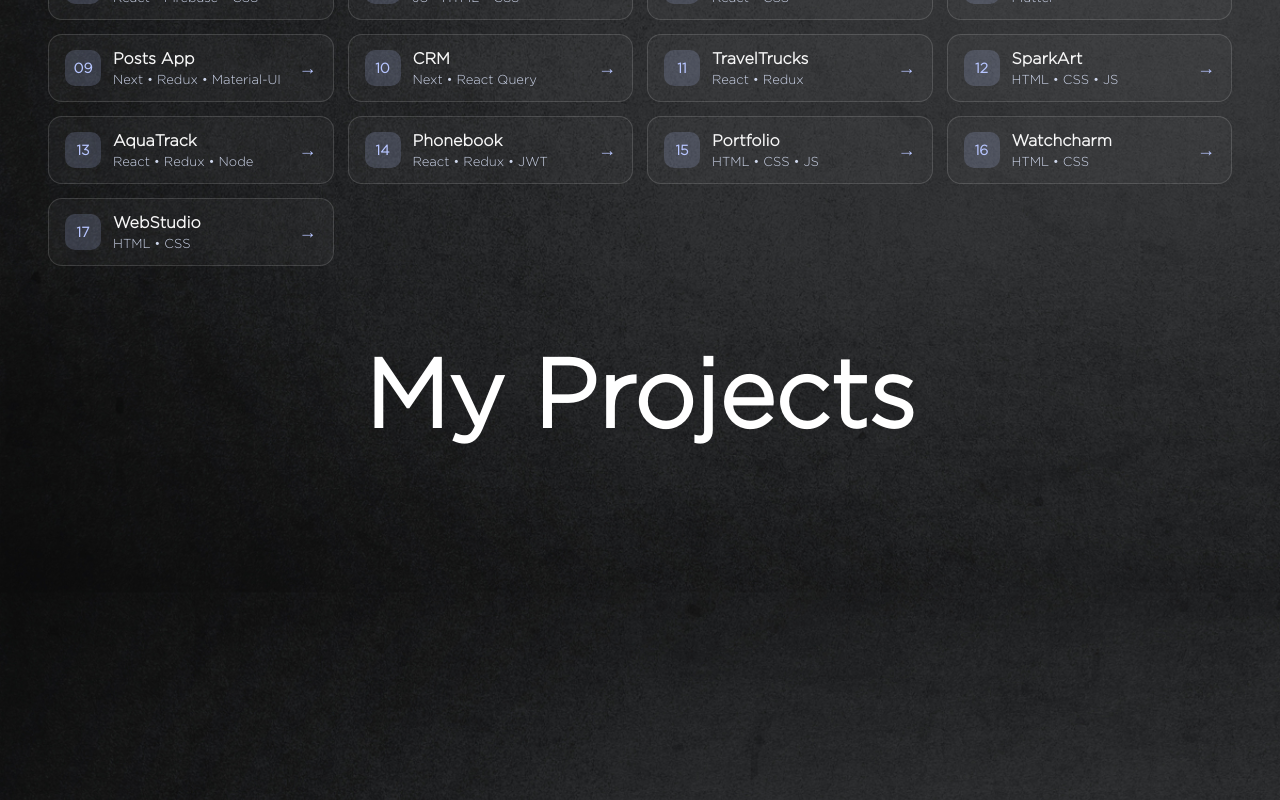
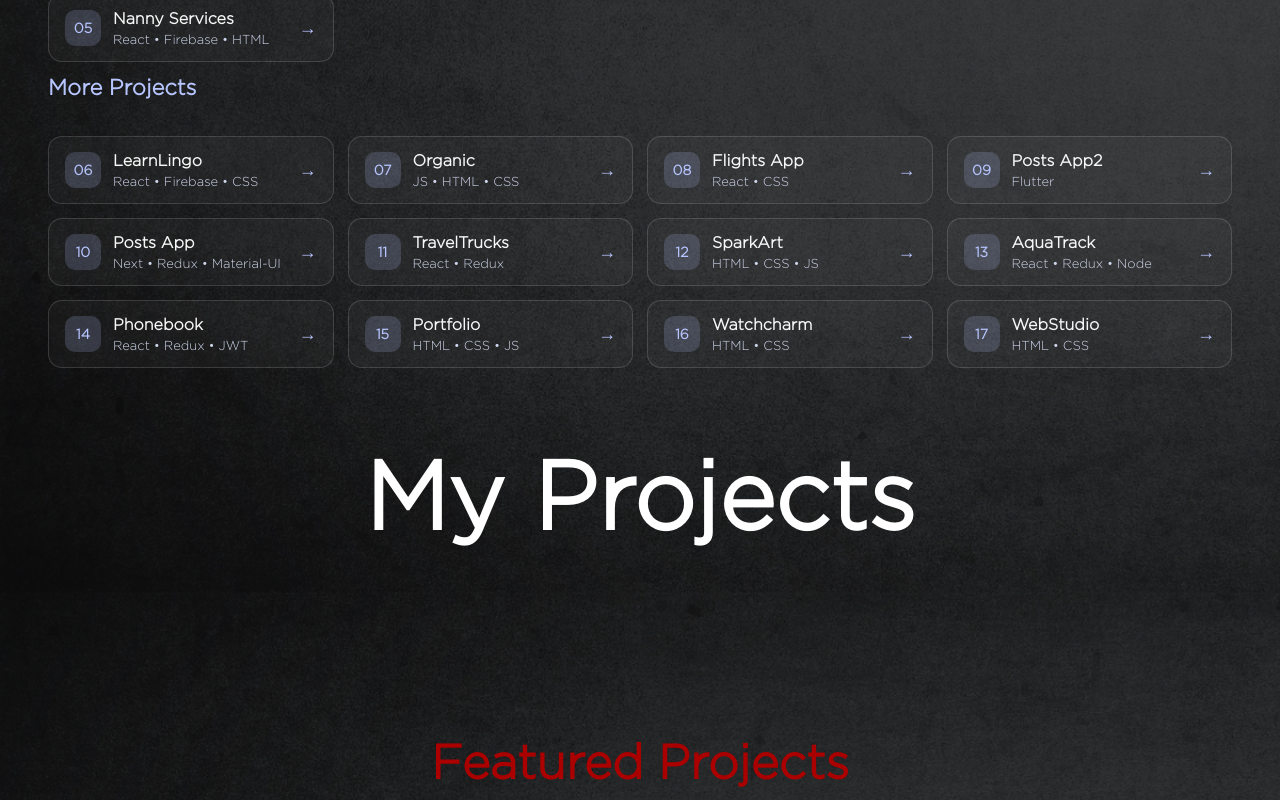
Before and after one commit to chasov-artem/Portfolio, a React (Vite) app: page / in a window 1280 px wide. Shown: the part 2200-3000 px from the top of the page. Built offline with nearby package versions, Linux system fonts and the light colour scheme.

Commit message:
featured

```diff
--- a/src/components/MyProjects/MyProjects.jsx
+++ b/src/components/MyProjects/MyProjects.jsx
@@ -20,7 +20,7 @@
   SiFirebase,
 } from "react-icons/si";
 import styles from "./MyProjects.module.css";
-import { projects } from "../../projectsData";
+import { featuredProjects, otherProjects, projectsOrdered } from "../../projectsData";
 import { useScroll } from "../../context/ScrollContext";
 
 gsap.registerPlugin(ScrollTrigger);
@@ -69,6 +69,100 @@
   JWT: <JwtIcon />,
   Zustand: <ZustandIcon />,
   "Web Workers": <WebWorkersIcon />,
+};
+
+const ProjectCard = ({ project, index, projectsRef, techIcons, isFeatured }) => {
+  const {
+    id,
+    title,
+    description,
+    tech,
+    image,
+    demo,
+    code,
+    logoImage,
+    role,
+    caseStudy,
+  } = project;
+
+  return (
+    <div
+      id={`project-${id}`}
+      role="article"
+      ref={(el) => (projectsRef.current[index] = el)}
+      className={`${styles.project} ${
+        index % 2 === 0 ? styles.even : styles.odd
+      } ${isFeatured ? styles.featured : ""}`}
+    >
+      <a
+        href={demo}
+        target="_blank"
+        rel="noopener noreferrer"
+        className={styles.imageWrapper}
+      >
+        <img src={image} alt={title} className={styles.image} />
+      </a>
+
+      <div className={styles.textWrapper}>
+        {isFeatured && (
+          <span className={styles.featuredBadge}>Featured</span>
+        )}
+        {logoImage && (
+          <div className={styles.logoWrapper}>
+            <img
+              src={logoImage}
+              alt={`${title} Logo`}
+              className={styles.logoImage}
+            />
+          </div>
+        )}
+
+        <h3 className={styles.projectTitle}>{title}</h3>
+        {isFeatured && caseStudy && (
+          <div className={styles.caseStudy}>
+            <p><strong>Problem:</strong> {caseStudy.problem}</p>
+            <p><strong>Solution:</strong> {caseStudy.solution}</p>
+            <p><strong>Highlight:</strong> {caseStudy.highlight}</p>
+          </div>
+        )}
+        <p className={styles.description}>{description}</p>
+        <p className={styles.role}>Role: {role}</p>
+
+        <div className={styles.techStack}>
+          {tech.map((t, i) => {
+            const Icon = techIcons[t];
+            return (
+              <span key={i} className={styles.tech}>
+                {Icon && <>{Icon} </>}
+                {t}
+              </span>
+            );
+          })}
+        </div>
+
+        <div className={styles.links}>
+          <a
+            className={styles.link}
+            href={demo}
+            target="_blank"
+            rel="noopener noreferrer"
+          >
+            <FaExternalLinkAlt />
+            Demo
+          </a>
+          <a
+            className={styles.link}
+            href={code}
+            target="_blank"
+            rel="noopener noreferrer"
+          >
+            <FaGithub />
+            Code
+          </a>
+        </div>
+      </div>
+    </div>
+  );
 };
 
 const Projects = () => {
@@ -141,12 +235,13 @@
     });
 
     // GSAP-анімації для кожного проекту
-    projectsRef.current.forEach((project, index) => {
-      if (!project) return;
+    projectsRef.current.forEach((projectEl, index) => {
+      if (!projectEl) return;
 
       const isEven = index % 2 === 0;
-      const img = project.querySelector(`.${styles.imageWrapper}`);
-      const text = project.querySelector(`.${styles.textWrapper}`);
+      const img = projectEl?.querySelector(`.${styles.imageWrapper}`);
+      const text = projectEl?.querySelector(`.${styles.textWrapper}`);
+      if (!img || !text) return;
 
       // Початкові стилі
       gsap.set([img, text], {
@@ -158,7 +253,7 @@
       // Анімація для зображення
       const imgTl = gsap.timeline({
         scrollTrigger: {
-          trigger: project,
+          trigger: projectEl,
           start: "top 90%",
           end: "top -110%",
           scrub: 1,
@@ -183,7 +278,7 @@
       // Анімація для тексту
       const textTl = gsap.timeline({
         scrollTrigger: {
-          trigger: project,
+          trigger: projectEl,
           start: "top 90%",
           end: "top -110%",
           scrub: 1,
@@ -281,90 +376,28 @@
       </h2>
 
       <div className={styles.projectsList}>
-        {projects.map(
-          (
-            {
-              id,
-              title,
-              description,
-              tech,
-              image,
-              demo,
-              code,
-              logoImage,
-              role,
-            },
-            index
-          ) => (
-            <div
-              key={id}
-              id={`project-${id}`}
-              role="article"
-              ref={(el) => (projectsRef.current[index] = el)}
-              className={`${styles.project} ${
-                index % 2 === 0 ? styles.even : styles.odd
-              }`}
-            >
-              <a
-                href={demo}
-                target="_blank"
-                rel="noopener noreferrer"
-                className={styles.imageWrapper}
-              >
-                <img src={image} alt={title} className={styles.image} />
-              </a>
+        <h3 className={styles.sectionTitle}>Featured Projects</h3>
+        {featuredProjects.map((project, index) => (
+          <ProjectCard
+            key={project.id}
+            project={project}
+            index={index}
+            projectsRef={projectsRef}
+            techIcons={techIcons}
+            isFeatured
+          />
+        ))}
 
-              <div className={styles.textWrapper}>
-                {logoImage && (
-                  <div className={styles.logoWrapper}>
-                    <img
-                      src={logoImage}
-                      alt={`${title} Logo`}
-                      className={styles.logoImage}
-                    />
-                  </div>
-                )}
-
-                <h3 className={styles.projectTitle}>{title}</h3>
-                <p className={styles.description}>{description}</p>
-                <p className={styles.role}>Role: {role}</p>
-
-                <div className={styles.techStack}>
-                  {tech.map((t, i) => {
-                    const Icon = techIcons[t];
-                    return (
-                      <span key={i} className={styles.tech}>
-                        {Icon && <>{Icon} </>}
-                        {t}
-                      </span>
-                    );
-                  })}
-                </div>
-
-                <div className={styles.links}>
-                  <a
-                    className={styles.link}
-                    href={demo}
-                    target="_blank"
-                    rel="noopener noreferrer"
-                  >
-                    <FaExternalLinkAlt />
-                    Demo
-                  </a>
-                  <a
-                    className={styles.link}
-                    href={code}
-                    target="_blank"
-                    rel="noopener noreferrer"
-                  >
-                    <FaGithub />
-                    Code
-                  </a>
-                </div>
-              </div>
-            </div>
-          )
-        )}
+        <h3 className={styles.sectionTitle}>Other Projects</h3>
+        {otherProjects.map((project, index) => (
+          <ProjectCard
+            key={project.id}
+            project={project}
+            index={featuredProjects.length + index}
+            projectsRef={projectsRef}
+            techIcons={techIcons}
+          />
+        ))}
       </div>
     </section>
   );
--- a/src/components/MyProjects/MyProjects.module.css
+++ b/src/components/MyProjects/MyProjects.module.css
@@ -19,6 +19,49 @@
 
 .projectsList {
   will-change: transform;
+}
+
+.sectionTitle {
+  font-size: 24px;
+  color: rgb(170, 0, 0);
+  margin: 40px 0 20px;
+  width: 100%;
+  text-align: center;
+}
+
+.sectionTitle:first-of-type {
+  margin-top: 0;
+}
+
+.featuredBadge {
+  display: inline-block;
+  background: linear-gradient(135deg, rgb(170, 0, 0), rgb(200, 50, 50));
+  color: white;
+  padding: 4px 12px;
+  border-radius: 20px;
+  font-size: 12px;
+  font-weight: 700;
+  margin-bottom: 8px;
+  text-transform: uppercase;
+}
+
+.caseStudy {
+  background: rgba(255, 255, 255, 0.05);
+  border-left: 4px solid rgb(170, 0, 0);
+  padding: 12px 16px;
+  margin: 12px 0;
+  border-radius: 0 8px 8px 0;
+  text-align: left;
+}
+
+.caseStudy p {
+  margin: 6px 0;
+  font-size: 14px;
+  color: #ddd;
+}
+
+.caseStudy strong {
+  color: rgb(170, 0, 0);
 }
 
 .project {
@@ -199,6 +242,14 @@
   .links {
     font-size: 24px;
   }
+
+  .sectionTitle {
+    font-size: 36px;
+  }
+
+  .caseStudy p {
+    font-size: 16px;
+  }
 }
 
 /* ==== Десктопи (від 1024px) ==== */
@@ -235,4 +286,12 @@
   .links {
     font-size: 32px;
   }
+
+  .sectionTitle {
+    font-size: 48px;
+  }
+
+  .caseStudy p {
+    font-size: 18px;
+  }
 }
--- a/src/components/ProjectsNavigator/ProjectsNavigator.jsx
+++ b/src/components/ProjectsNavigator/ProjectsNavigator.jsx
@@ -2,7 +2,7 @@
 import gsap from "gsap";
 import { ScrollTrigger } from "gsap/ScrollTrigger";
 import styles from "./ProjectsNavigator.module.css";
-import { projects } from "../../projectsData";
+import { featuredProjects, otherProjects } from "../../projectsData";
 import { useScroll } from "../../context/ScrollContext";
 
 gsap.registerPlugin(ScrollTrigger);
@@ -56,12 +56,14 @@
         <h2 className={styles.title}>Projects Map</h2>
       </div>
 
+      <div className={styles.subsection}>
+        <h3 className={styles.subtitle}>Featured</h3>
         <div className={styles.grid}>
-        {projects.map((project, index) => (
+          {featuredProjects.map((project, index) => (
             <a
               key={project.id}
               href={`#project-${project.id}`}
-            className={styles.item}
+              className={`${styles.item} ${styles.featuredItem}`}
               ref={(el) => (itemsRef.current[index] = el)}
               onClick={(e) => handleProjectClick(e, project.id)}
               aria-label={`Go to project: ${project.title}`}
@@ -79,6 +81,36 @@
             </a>
           ))}
         </div>
+      </div>
+
+      <div className={styles.subsection}>
+        <h3 className={styles.subtitle}>More Projects</h3>
+        <div className={styles.grid}>
+          {otherProjects.map((project, index) => (
+            <a
+              key={project.id}
+              href={`#project-${project.id}`}
+              className={styles.item}
+              ref={(el) =>
+                (itemsRef.current[featuredProjects.length + index] = el)
+              }
+              onClick={(e) => handleProjectClick(e, project.id)}
+              aria-label={`Go to project: ${project.title}`}
+            >
+              <span className={styles.badge}>
+                {String(featuredProjects.length + index + 1).padStart(2, "0")}
+              </span>
+              <div className={styles.text}>
+                <span className={styles.name}>{project.title}</span>
+                <span className={styles.tags}>
+                  {project.tech.slice(0, 3).join(" • ")}
+                </span>
+              </div>
+              <span className={styles.arrow}>→</span>
+            </a>
+          ))}
+        </div>
+      </div>
     </section>
   );
 };
--- a/src/components/ProjectsNavigator/ProjectsNavigator.module.css
+++ b/src/components/ProjectsNavigator/ProjectsNavigator.module.css
@@ -9,6 +9,26 @@
   max-width: 720px;
   margin: 0 auto 24px;
   text-align: center;
+}
+
+.subsection {
+  margin-bottom: 32px;
+}
+
+.subsection:last-child {
+  margin-bottom: 0;
+}
+
+.subtitle {
+  font-size: 18px;
+  font-weight: 600;
+  color: #b7c5ff;
+  margin: 0 0 16px;
+}
+
+.featuredItem {
+  border-color: rgba(183, 197, 255, 0.3);
+  background: rgba(183, 197, 255, 0.06);
 }
 
 .title {
@@ -86,4 +106,8 @@
   .title {
     font-size: 40px;
   }
+
+  .subtitle {
+    font-size: 22px;
+  }
 }
--- a/src/projectsData.js
+++ b/src/projectsData.js
@@ -10,6 +10,13 @@
     demo: "https://nannies.chasov-dev.com/",
     code: "https://github.com/chasov-artem/Nanny.Services/",
     logoImage: "/images/nannies1.png",
+    featured: true,
+    featuredOrder: 5,
+    caseStudy: {
+      problem: "Nanny agency needed a modern web app for browsing profiles, filtering, and booking.",
+      solution: "Built React app with Firebase Auth & Realtime DB for favorites sync and private user pages.",
+      highlight: "Firebase integration, auth flow, real-time data sync.",
+    },
   },
   {
     id: 16,
@@ -22,6 +29,13 @@
     demo: "https://phrase-editor.chasov-dev.com/",
     code: "https://github.com/chasov-artem/phrase-editor",
     logoImage: "/images/phrase-editor1.png",
+    featured: true,
+    featuredOrder: 2,
+    caseStudy: {
+      problem: "Need to edit large phrase lists (50k+ rows) without freezing the browser.",
+      solution: "Built React 19 + TypeScript app with Web Workers for heavy processing, Zustand for state.",
+      highlight: "Web Workers, performance optimization, TypeScript, Tailwind.",
+    },
   },
   {
     id: 15,
@@ -34,6 +48,13 @@
     demo: "https://mini-messenger.chasov-dev.com/",
     code: "https://github.com/chasov-artem/mini-messenger/",
     logoImage: "/images/mm1.png",
+    featured: true,
+    featuredOrder: 1,
+    caseStudy: {
+      problem: "Real-time chat app with auth, WebSocket messaging, and full-stack deployment.",
+      solution: "Next.js + Express, Prisma, SQLite, WebSocket. Deployed on Vercel + Render.",
+      highlight: "Full-Stack, WebSocket, Next.js, TypeScript, Prisma.",
+    },
   },
   {
     id: 14,
@@ -58,6 +79,13 @@
     demo: "https://www.billiard-servis.com/",
     code: "https://github.com/chasov-artem/billirds-catalog",
     logoImage: "/images/billiard1.png",
+    featured: true,
+    featuredOrder: 4,
+    caseStudy: {
+      problem: "Billiards store needed an e-commerce catalog with admin panel and product import.",
+      solution: "React + Firebase catalog with CSV import, admin panel, responsive UI.",
+      highlight: "Commercial project, admin panel, CSV import, Firebase.",
+    },
   },
   {
     id: 12,
@@ -118,6 +146,13 @@
     demo: "https://crm.chasov-dev.com/dashboard",
     code: "https://github.com/chasov-artem/crm",
     logoImage: "/images/crm2.png",
+    featured: true,
+    featuredOrder: 3,
+    caseStudy: {
+      problem: "CRM dashboard with dynamic routing, forms, and real-time data.",
+      solution: "Next.js 14 + React Query, SSR, modal forms, mock API integration.",
+      highlight: "Next.js 14, React Query, SSR, dynamic routing.",
+    },
   },
   {
     id: 7,
@@ -204,3 +239,13 @@
     logoImage: "/images/web.png",
   },
 ];
+
+// Featured projects (order: mini-messenger, phrase-editor, CRM, Billiard-servis, Nanny Services)
+export const featuredProjects = projects
+  .filter((p) => p.featured)
+  .sort((a, b) => a.featuredOrder - b.featuredOrder);
+
+export const otherProjects = projects.filter((p) => !p.featured);
+
+// All projects in display order: Featured first, then others
+export const projectsOrdered = [...featuredProjects, ...otherProjects];
```
Lines whose indentation alone changed are shown as unchanged.
